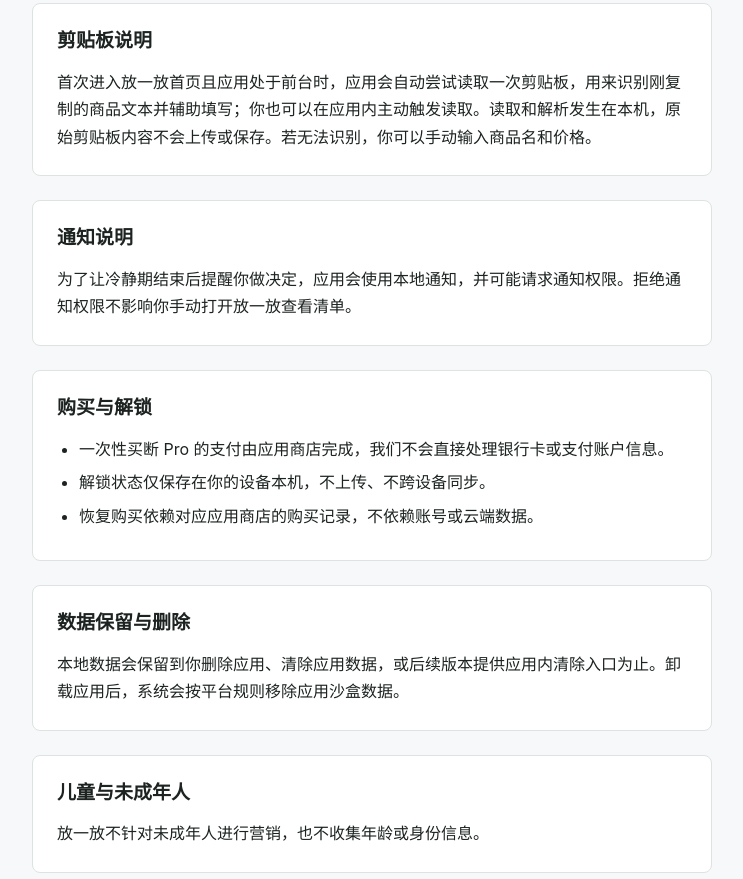
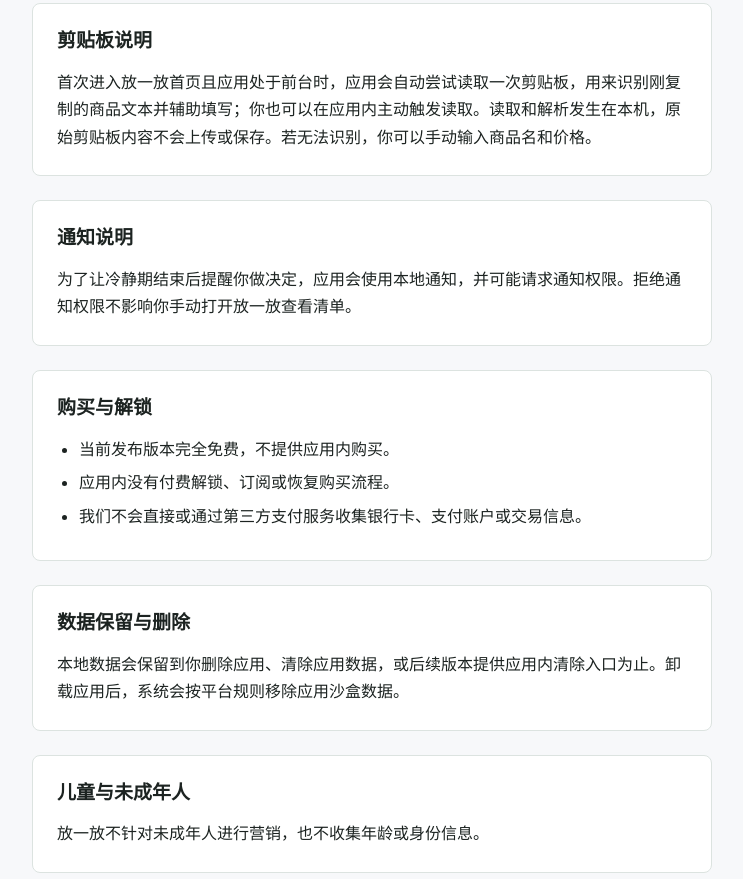
Before and after one commit to huaidong/holdon-privacy, a plain HTML site: page index.html in a window 1280 px wide. Shown: the part 1164-2043 px from the top of the page, without its empty margins (268-1011 px from the left). Drawn offline with Linux system fonts and the light colour scheme.

Commit message:
Update policy for free launch

```diff
--- a/index.html
+++ b/index.html
@@ -182,13 +182,13 @@
     <header>
       <span class="mark">放一放 HoldOn</span>
       <h1>隐私政策</h1>
-      <p class="updated">生效日期：2026-08-28</p>
+      <p class="updated">生效日期：2026-10-16</p>
     </header>
 
     <section>
       <h2>我们的原则</h2>
       <p>放一放以本地优先为原则。冷静清单、价格、来源和决定记录默认只保存在你的设备中，我们不上传这些数据，也不提供云端备份。</p>
-      <p>放一放不接入广告、行为分析、崩溃上报或远程配置。部分渠道提供一次性买断 Pro 解锁；华为应用市场首发版本不包含应用内购买。</p>
+      <p>放一放不接入广告、行为分析、崩溃上报或远程配置。当前发布版本完全免费，不包含应用内购买。</p>
     </section>
 
     <section>
@@ -252,9 +252,9 @@
     <section>
       <h2>购买与解锁</h2>
       <ul>
-        <li>一次性买断 Pro 的支付由应用商店完成，我们不会直接处理银行卡或支付账户信息。</li>
-        <li>解锁状态仅保存在你的设备本机，不上传、不跨设备同步。</li>
-        <li>恢复购买依赖对应应用商店的购买记录，不依赖账号或云端数据。</li>
+        <li>当前发布版本完全免费，不提供应用内购买。</li>
+        <li>应用内没有付费解锁、订阅或恢复购买流程。</li>
+        <li>我们不会直接或通过第三方支付服务收集银行卡、支付账户或交易信息。</li>
       </ul>
     </section>
 
```
